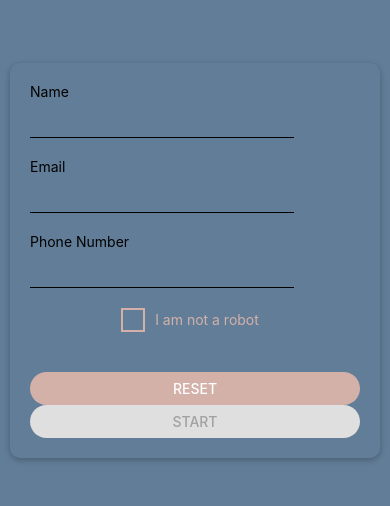
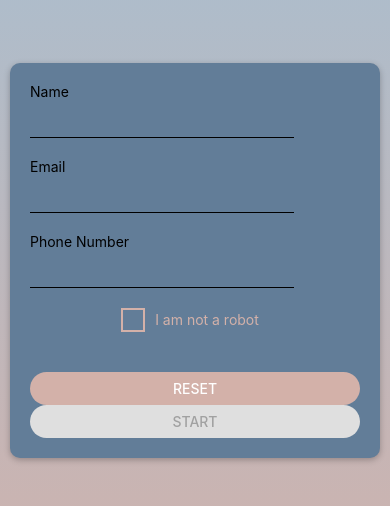
Before and after one commit to ozzyfly/5520_assignment1, a React Native app: screen / in a window 390 px wide. Shown: the part 162-668 px from the top of the page. Built offline with nearby package versions, Linux system fonts and the light colour scheme.

Commit message:
appple GradientBackground to the screens and adjust card component.

```diff
--- a/components/Card.js
+++ b/components/Card.js
@@ -2,7 +2,13 @@ import React from 'react';
 import { View, StyleSheet } from 'react-native';
 import colors from '../colors';
 
-const Card = ({ children }) => <View style={styles.card}>{children}</View>;
+const Card = ({ children }) => {
+    return (
+        <View style={styles.card}>
+            {children}
+        </View>
+    );
+};
 
 const styles = StyleSheet.create({
     card: {
@@ -12,10 +18,9 @@ const styles = StyleSheet.create({
         shadowOffset: { width: 0, height: 2 },
         shadowRadius: 6,
         shadowOpacity: 0.26,
-    backgroundColor: 'white',
+        backgroundColor: colors.primary,
         padding: 20,
         margin: 10,
-    backgroundColor: colors.primary
     },
 });
 
--- a/package.json
+++ b/package.json
@@ -10,6 +10,7 @@
   },
   "dependencies": {
     "expo": "~49.0.11",
+    "expo-linear-gradient": "^12.5.0",
     "expo-status-bar": "~1.6.0",
     "react": "18.2.0",
     "react-native": "0.72.4"
--- a/screens/ConfirmScreen.js
+++ b/screens/ConfirmScreen.js
@@ -3,10 +3,11 @@ import { View, Text, StyleSheet } from 'react-native';
 import Card from '../components/Card';
 import CustomButton from '../components/CustomButton';
 import colors from '../colors';
+import GradientBackground from '../components/GradientBackground';
 
 const ConfirmScreen = ({ userData: { name, email, phoneNumber }, onEdit, onConfirm }) => {
   return (
-    <View style={styles.screen}>
+    <GradientBackground style={styles.screen}>
       <Card>
         <Text style={styles.text}>Name: {name}</Text>
         <Text style={styles.text}>Email: {email}</Text>
@@ -17,7 +18,7 @@ const ConfirmScreen = ({ userData: { name, email, phoneNumber }, onEdit, onConfi
           <CustomButton title="Confirm" onPress={onConfirm} style={[styles.button, styles.confirmButton]} />
         </View>
       </Card>
-    </View>
+      </GradientBackground>
   );
 };
 
@@ -26,7 +27,6 @@ const styles = StyleSheet.create({
     flex: 1,
     justifyContent: 'center',
     alignItems: 'center',
-    backgroundColor: colors.primary,
   },
   text: {
     color: '#FFFFFF',
--- a/screens/GameScreen.js
+++ b/screens/GameScreen.js
@@ -3,6 +3,7 @@ import { View, Text, TextInput, Image, StyleSheet, Modal } from 'react-native';
 import Card from '../components/Card';
 import CustomButton from '../components/CustomButton';
 import colors from '../colors';
+import GradientBackground from '../components/GradientBackground';
 
 const GameScreen = ({ onLogout }) => {
   const [generatedNumber, setGeneratedNumber] = useState(generateRandom());
@@ -52,7 +53,7 @@ const GameScreen = ({ onLogout }) => {
   };
 
   return (
-    <View style={styles.screen}>
+    <GradientBackground style={styles.screen}>
       <CustomButton title="Logout" onPress={onLogout} style={logoutButton} />
 
       <Card>
@@ -99,8 +100,7 @@ const GameScreen = ({ onLogout }) => {
           </View>
         )}
       </Card>
-
-    </View>
+    </GradientBackground>
   );
 };
 
@@ -109,7 +109,6 @@ const styles = StyleSheet.create({
     flex: 1,
     alignItems: 'center',
     justifyContent: 'center',
-    backgroundColor: colors.primary,
   },
   logoutButton: {
     position: 'absolute',
--- a/screens/StartScreen.js
+++ b/screens/StartScreen.js
@@ -5,7 +5,7 @@ import CustomInput from '../components/CustomInput';
 import CustomButton from '../components/CustomButton';
 import Checkbox from '../components/Checkbox';
 import colors from '../colors';
-
+import GradientBackground from '../components/GradientBackground';
 
 const StartScreen = ({ onStart, onReset, userData = { name: '', email: '', phoneNumber: '' } }) => {
   const [formData, setFormData] = useState(userData);
@@ -51,7 +51,7 @@ const StartScreen = ({ onStart, onReset, userData = { name: '', email: '', phone
   }, [formData, onStart]);
 
   return (
-    <KeyboardAvoidingView behavior={Platform.OS === 'ios' ? 'padding' : 'height'} style={styles.screen}>
+    <GradientBackground style={styles.screen}>
       <Card>
         <CustomInput label="Name" value={name} onChangeText={(text) => setFormData(prev => ({ ...prev, name: text }))} error={errors.name} />
         <CustomInput label="Email" value={email} onChangeText={(text) => setFormData(prev => ({ ...prev, email: text }))} error={errors.email} />
@@ -65,7 +65,7 @@ const StartScreen = ({ onStart, onReset, userData = { name: '', email: '', phone
         <CustomButton title="Reset" onPress={handleReset} />
         <CustomButton title="Start" onPress={handleStart} disabled={!checkboxSelected} />
       </Card>
-    </KeyboardAvoidingView>
+      </GradientBackground>
   );
 };
 
@@ -73,7 +73,6 @@ const styles = StyleSheet.create({
   screen: {
     flex: 1,
     justifyContent: 'center',
-    backgroundColor: colors.primary, // Applying background color
   },
   checkboxContainer: {
     flexDirection: 'row',
```
Also changed, not shown: 1 other file (tests, documents, lock files or other folders). Lines whose indentation alone changed are shown as unchanged.
